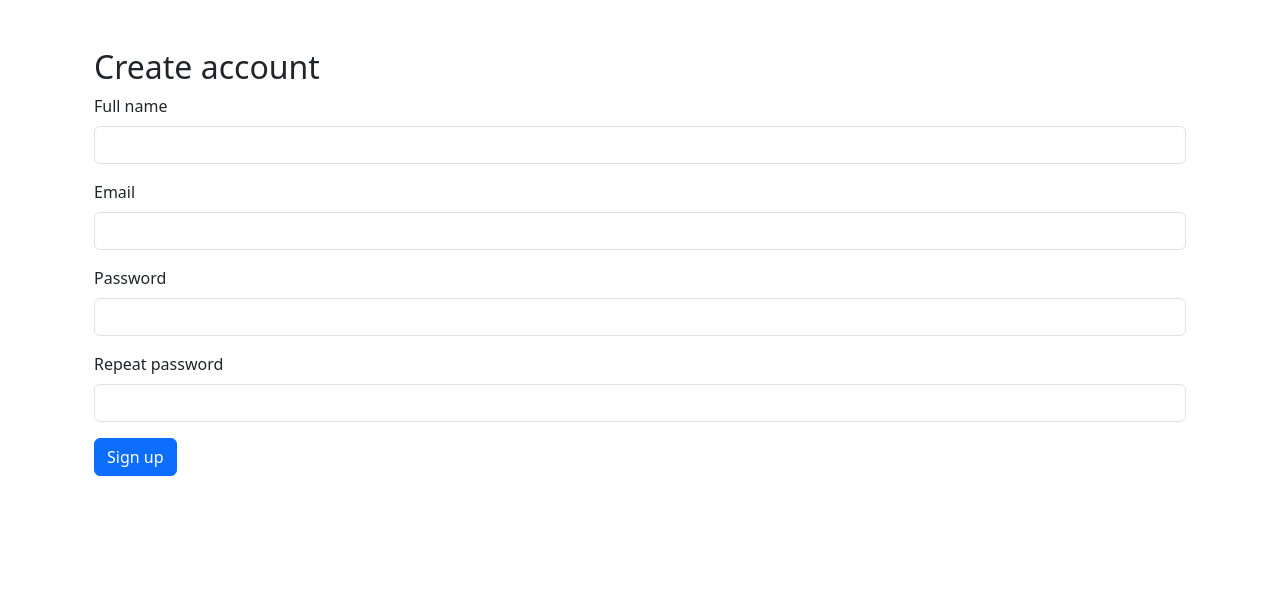
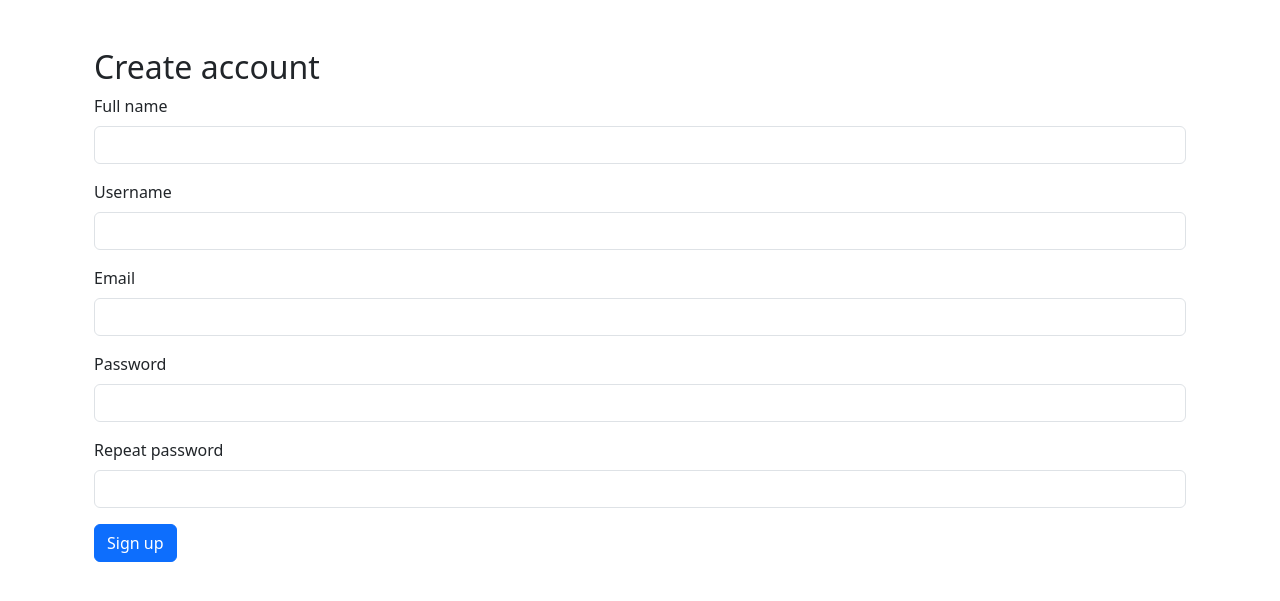
Before and after one commit to vlad1894/Revitage, a Django app: page /register/ in a window 1280 px wide. Shown: the part 176-777 px from the top of the page. Run offline with Django 3.2, Linux system fonts and the light colour scheme.

Commit message:
Login via username, autoupdate item quantities

```diff
--- a/k8s/base/deployment.yaml
+++ b/k8s/base/deployment.yaml
@@ -16,7 +16,7 @@ spec:
     spec:
       containers:
         - name: revitage
-          image: vlad1894/my-repo:revitage.1.1.3
+          image: vlad1894/my-repo:revitage.1.2
           imagePullPolicy: Always
           ports:
             - containerPort: 8000
--- a/k8s/base/mongo-init-job.yaml
+++ b/k8s/base/mongo-init-job.yaml
@@ -40,6 +40,7 @@ spec:
             - >
               mongosh "$MONGO_URI" --eval
               'db = db.getSiblingDB(process.env.MONGO_DB_NAME);
+              db.users.createIndex({username: 1}, {unique: true});
               db.users.createIndex({email: 1}, {unique: true});
               db.products.createIndex({name: 1});
               db.carts.createIndex({updated_at: 1});'
--- a/shop/templates/shop/account.html
+++ b/shop/templates/shop/account.html
@@ -10,7 +10,7 @@
             </div>
             <div class="account-identity">
                 <h2>Welcome back</h2>
-                <p class="account-email">{{ user_email }}</p>
+                <p class="account-email">{{ user_name|default:user_email }}</p>
                 <div class="account-badges">
                     <span class="account-badge">Revitage Member</span>
                     <span class="account-badge alt">Wellness Tier</span>
@@ -35,6 +35,10 @@
                     <div>
                         <p class="account-label">Email</p>
                         <p class="account-value">{{ user_email }}</p>
+                    </div>
+                    <div>
+                        <p class="account-label">Username</p>
+                        <p class="account-value">{{ user_name }}</p>
                     </div>
                     <div>
                         <p class="account-label">Status</p>
--- a/shop/templates/shop/base.html
+++ b/shop/templates/shop/base.html
@@ -78,5 +78,6 @@
     </div>
 
     <script src="https://cdn.jsdelivr.net/npm/bootstrap@5.3.0/dist/js/bootstrap.bundle.min.js"></script>
+    {% block scripts %}{% endblock %}
 </body>
 </html>
--- a/shop/templates/shop/login.html
+++ b/shop/templates/shop/login.html
@@ -12,8 +12,8 @@
   <form method="post">
     {% csrf_token %}
     <div class="mb-3">
-      <label class="form-label">Email</label>
-      <input type="email" name="email" class="form-control" required>
+      <label class="form-label">Username</label>
+      <input type="text" name="username" class="form-control" required>
     </div>
     <div class="mb-3">
       <label class="form-label">Password</label>
--- a/shop/templates/shop/register.html
+++ b/shop/templates/shop/register.html
@@ -16,6 +16,10 @@
       <input type="text" name="full_name" class="form-control">
     </div>
     <div class="mb-3">
+      <label class="form-label">Username</label>
+      <input type="text" name="username" class="form-control" required>
+    </div>
+    <div class="mb-3">
       <label class="form-label">Email</label>
       <input type="email" name="email" class="form-control" required>
     </div>
--- a/shop/views.py
+++ b/shop/views.py
@@ -118,12 +118,13 @@ def blog(request):
 def register(request):
     if request.method == "POST":
         full_name = request.POST.get("full_name") or ""
+        username = request.POST.get("username") or ""
         email = request.POST.get("email") or ""
         password = request.POST.get("password") or ""
         password2 = request.POST.get("password2") or ""
 
-        if not email or not password:
-            messages.error(request, "Email and password are required.")
+        if not username or not email or not password:
+            messages.error(request, "Username, email, and password are required.")
             return render(request, "shop/register.html")
 
         if password != password2:
@@ -131,7 +132,7 @@ def register(request):
             return render(request, "shop/register.html")
 
         try:
-            user = create_user(email=email, password=password, full_name=full_name)
+            user = create_user(username=username, email=email, password=password, full_name=full_name)
         except ValueError as e:
             messages.error(request, str(e))
             return render(request, "shop/register.html")
@@ -144,17 +145,18 @@ def register(request):
 
 def login_view(request):
     if request.method == "POST":
-        email = request.POST.get("email") or ""
+        username = request.POST.get("username") or ""
         password = request.POST.get("password") or ""
 
-        user = authenticate_user(email=email, password=password)
+        user = authenticate_user(username_or_email=username, password=password)
         if not user:
-            messages.error(request, "Invalid email or password.")
+            messages.error(request, "Invalid username or password.")
             return render(request, "shop/login.html")
 
         # store minimal info in session
         request.session["user_id"] = str(user["_id"])
-        request.session["user_email"] = user["email"]
+        request.session["user_email"] = user.get("email", "")
+        request.session["user_name"] = user.get("username", "")
 
         messages.success(request, "Logged in successfully.")
         return redirect("shop:shop")  # go to product listing
@@ -176,6 +178,7 @@ def account_view(request):
     context = {
         "user_id": request.session.get("user_id", ""),
         "user_email": request.session.get("user_email", ""),
+        "user_name": request.session.get("user_name", ""),
     }
     return render(request, "shop/account.html", context)
 # Create your views here.
```
Also changed, not shown: shop/mongo.py (+11 -5 lines), shop/templates/shop/cart.html (+11 -2 lines).
